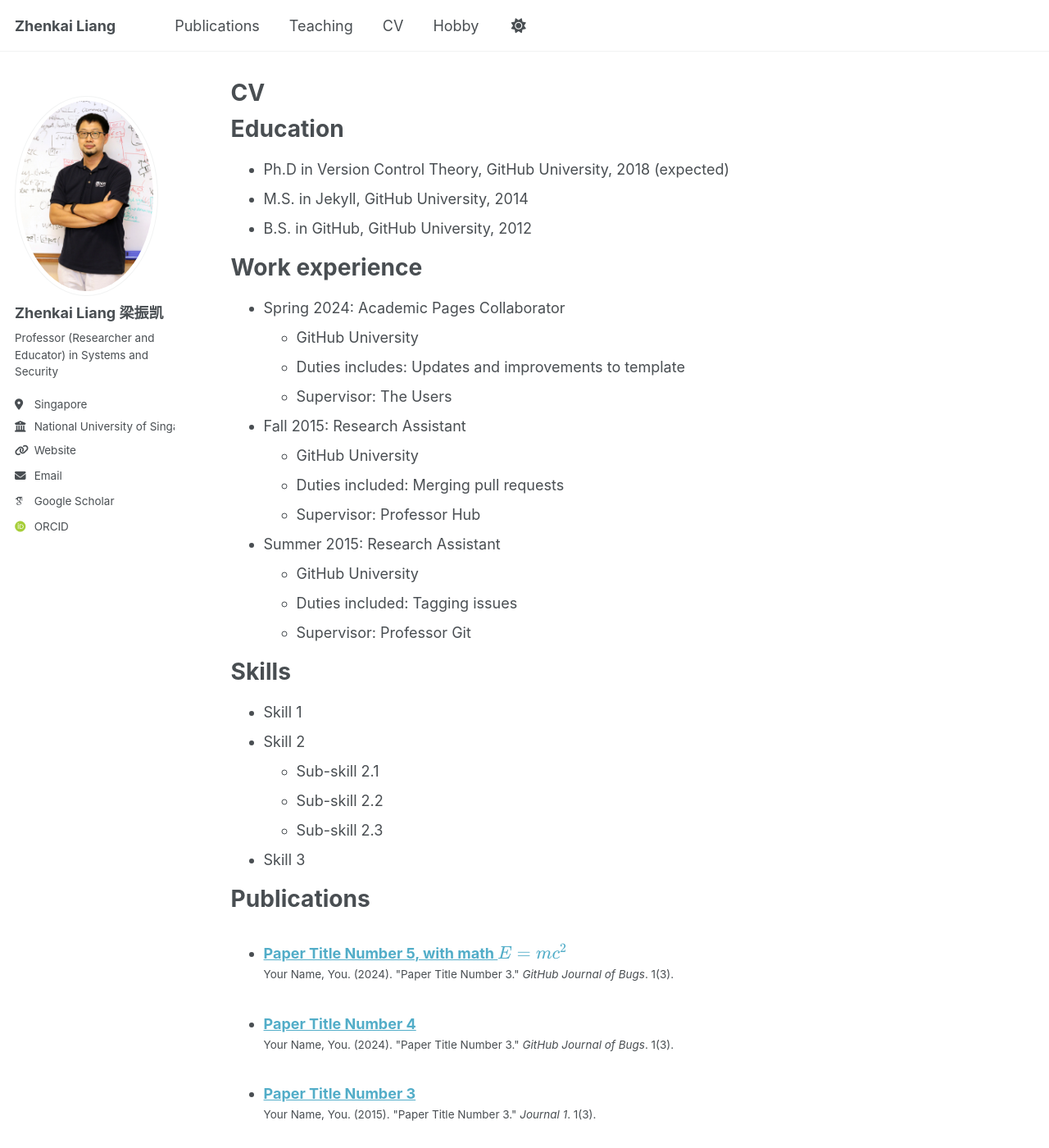
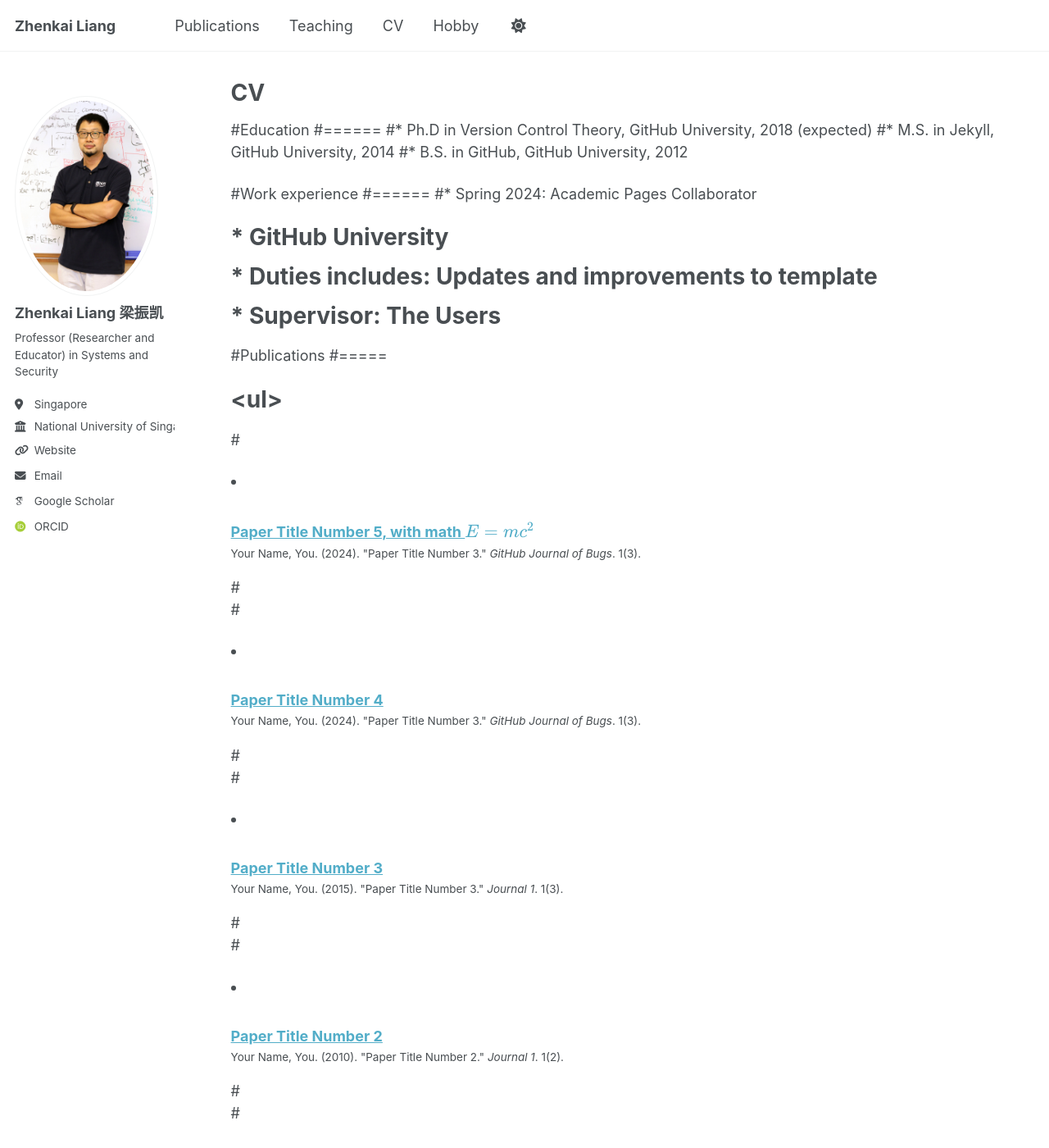
Before and after one commit to zhenkai-liang/zhenkai-liang.github.io, a Jekyll site: the page built from _pages/cv.md, in a window 1280 px wide and 1400 px high. Shown: the whole window at 82% size. Built offline with Jekyll 4.4.1, drawn with Linux system fonts in a browser that asks for light colours; some web fonts are replaced; a script that is not in the unit is left out; some of the changed text lies outside the part shown.

Commit message:
Update cv.md

```diff
--- a/_pages/cv.md
+++ b/_pages/cv.md
@@ -9,56 +9,23 @@ redirect_from:
 
 {% include base_path %}
 
-Education
-======
-* Ph.D in Version Control Theory, GitHub University, 2018 (expected)
-* M.S. in Jekyll, GitHub University, 2014
-* B.S. in GitHub, GitHub University, 2012
 
-Work experience
-======
-* Spring 2024: Academic Pages Collaborator
-  * GitHub University
-  * Duties includes: Updates and improvements to template
-  * Supervisor: The Users
+#Education
+#======
+#* Ph.D in Version Control Theory, GitHub University, 2018 (expected)
+#* M.S. in Jekyll, GitHub University, 2014
+#* B.S. in GitHub, GitHub University, 2012
 
-* Fall 2015: Research Assistant
-  * GitHub University
-  * Duties included: Merging pull requests
-  * Supervisor: Professor Hub
+#Work experience
+#======
+#* Spring 2024: Academic Pages Collaborator
+#  * GitHub University
+#  * Duties includes: Updates and improvements to template
+#  * Supervisor: The Users
 
-* Summer 2015: Research Assistant
-  * GitHub University
-  * Duties included: Tagging issues
-  * Supervisor: Professor Git
 
-Skills
-======
-* Skill 1
-* Skill 2
-  * Sub-skill 2.1
-  * Sub-skill 2.2
-  * Sub-skill 2.3
-* Skill 3
-
-Publications
-======
-  <ul>{% for post in site.publications reversed %}
-    {% include archive-single-cv.html %}
-  {% endfor %}</ul>
-
-Talks
-======
-  <ul>{% for post in site.talks reversed %}
-    {% include archive-single-talk-cv.html  %}
-  {% endfor %}</ul>
-
-Teaching
-======
-  <ul>{% for post in site.teaching reversed %}
-    {% include archive-single-cv.html %}
-  {% endfor %}</ul>
-
-Service and leadership
-======
-* Currently signed in to 43 different slack teams
+#Publications
+#=====
+#  <ul>{% for post in site.publications reversed %}
+#    {% include archive-single-cv.html %}
+#  {% endfor %}</ul>
```
